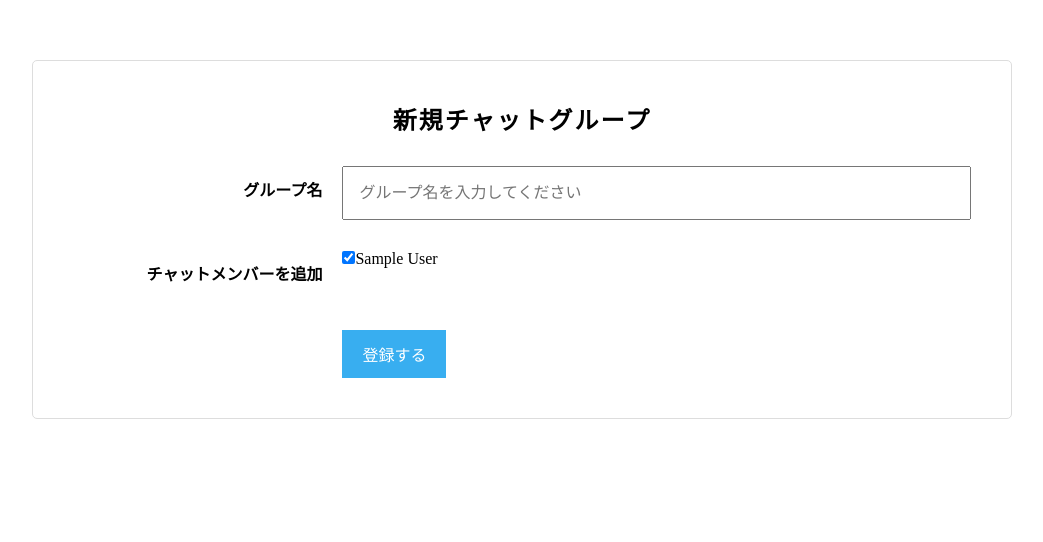
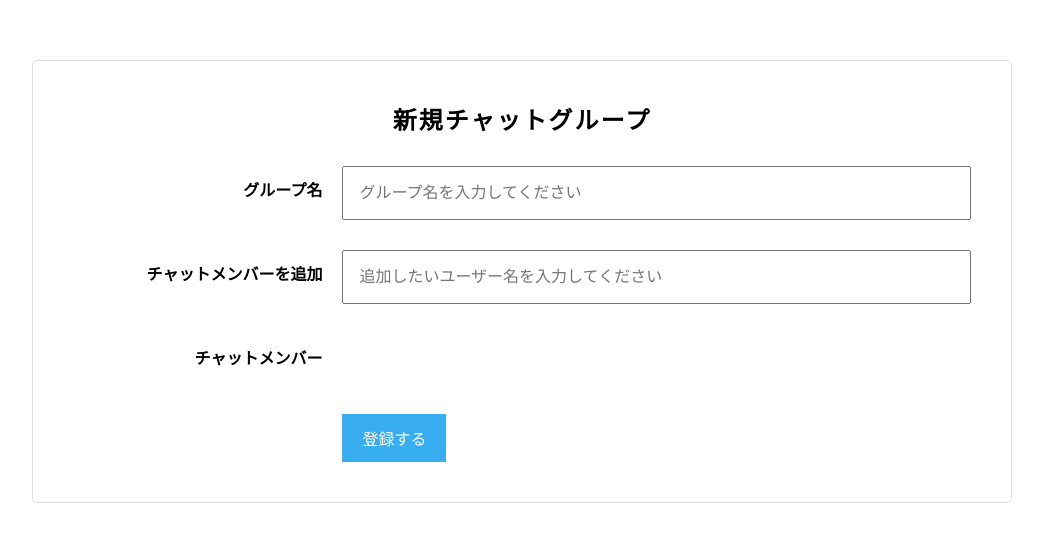
Before and after one commit to hiraitakuya/chat-space, a Rails app: page /groups/new in a window 1280 px wide. Shown: the top 542 px of the page, without its empty margins (118-1161 px from the left). Run offline with Rails 7, Linux system fonts and the light colour scheme; the visitor is signed in with stand-in values (Sample User, id 1); style sheets or scripts are compiled from the project's sources; some libraries are stand-ins or nearby versions.

Commit message:
add the textfield of UserSearch
ユーザー検索のためのテキストフィールドを追記した。

またメンバー追加のチェックボックスを削除した。

```diff
--- a/app/views/groups/_form.html.haml
+++ b/app/views/groups/_form.html.haml
@@ -15,8 +15,16 @@
       %label.SettingGroupForm__label チャットメンバーを追加
     .SettingGroupForm__rightField
       / グループ作成機能の追加時はここにcollection_check_boxesの記述を入れてください
-      = f.collection_check_boxes :user_ids, User.all, :id, :name
+      -# = f.collection_check_boxes :user_ids, User.all, :id, :name
       / この部分はインクリメンタルサーチ（ユーザー追加の非同期化のときに使用します
+      .UserSearch
+        %input#UserSearch__field.SettingGroupForm__input{placeholder: "追加したいユーザー名を入力してください", type: "text"}/
+      #UserSearchResult
+  .SettingGroupForm__field
+    .SettingGroupForm__leftField
+      = f.label :name, value: "チャットメンバー", class: "SettingGroupForm__label"
+    .SettingGroupForm__rightField
+      .ChatMembers
   .SettingGroupForm__field
     .SettingGroupForm__leftField
     .SettingGroupForm__rightField
```
